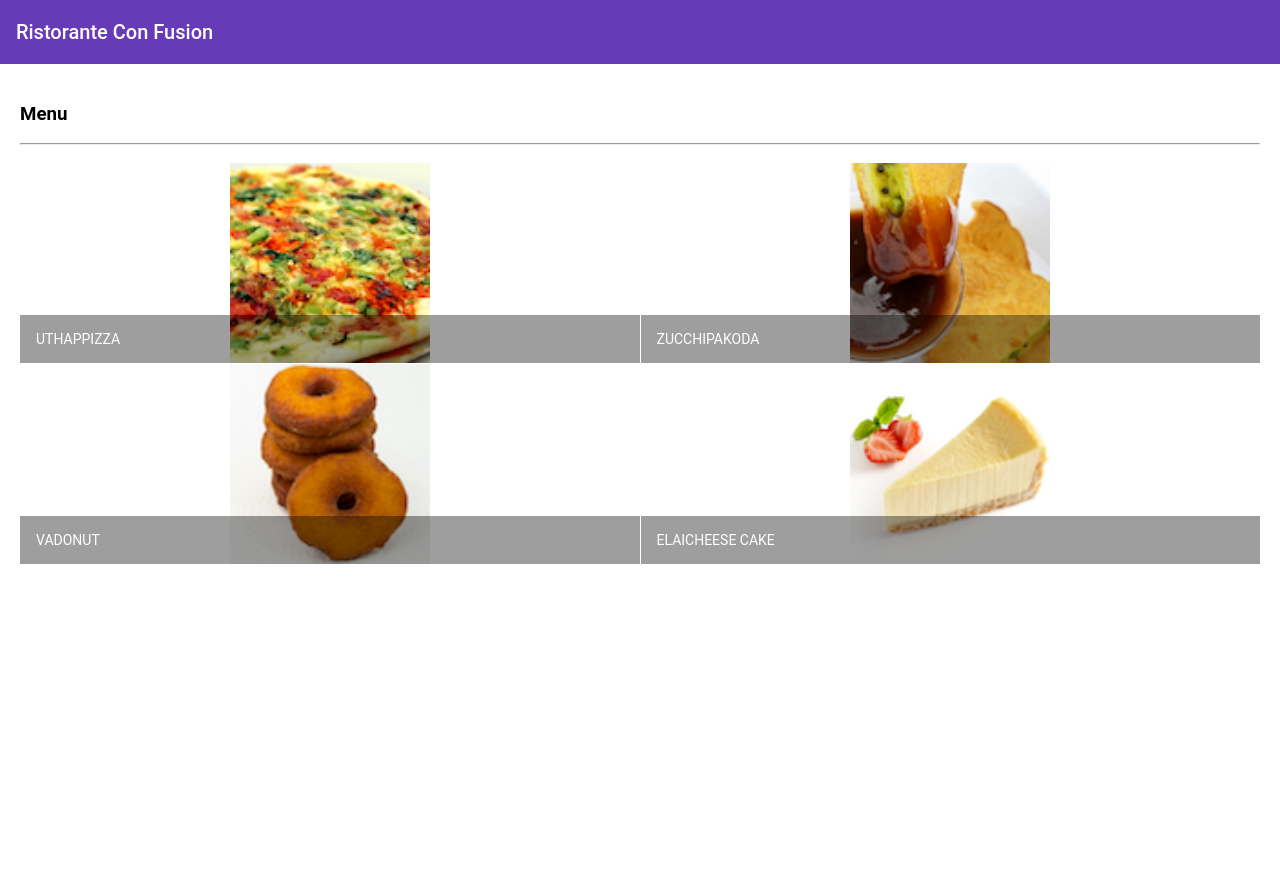
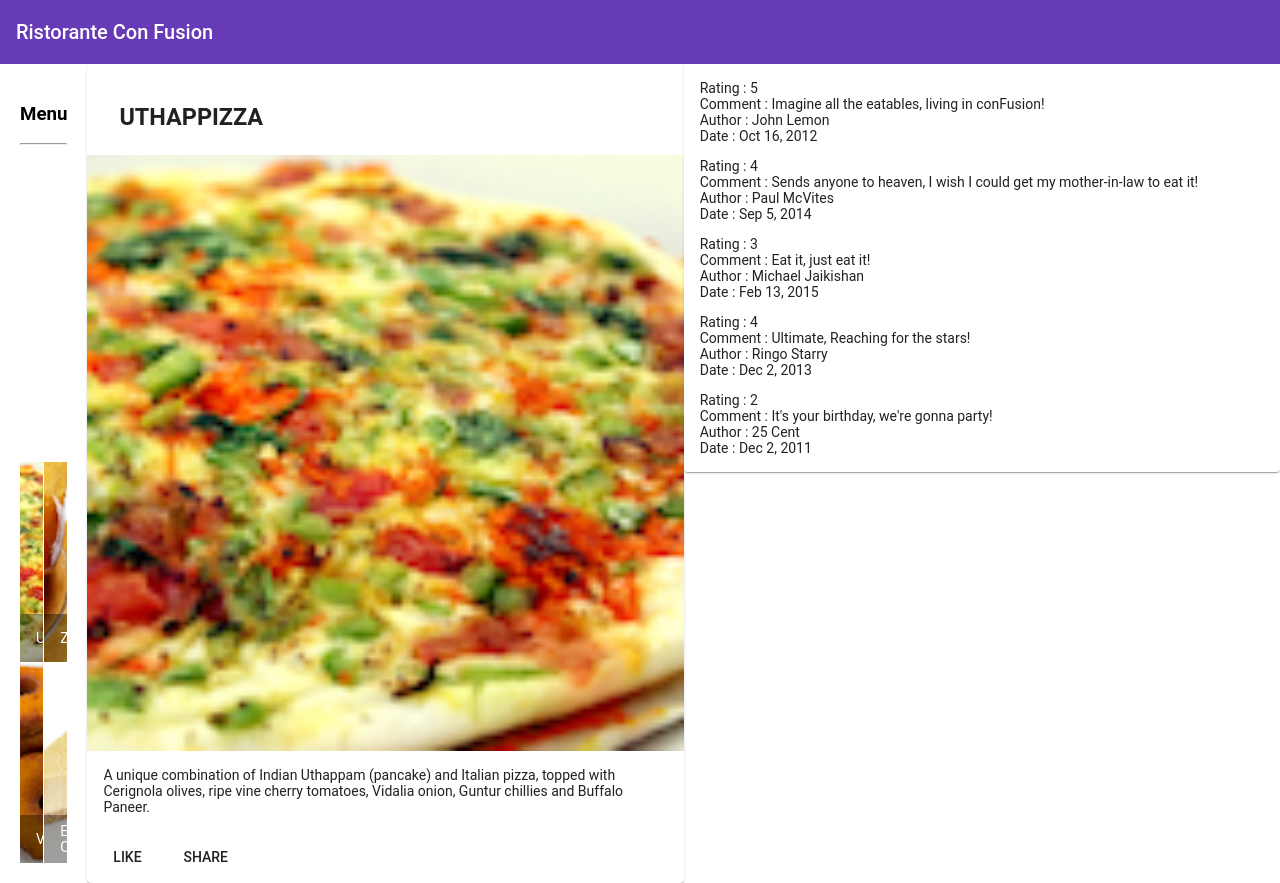
Before and after one commit to Daydreamer057/angular, an Angular app: page / in a window 1280 px wide. Before the commit the page ends 800 px from the top, so only its background shows below. Built offline with nearby package versions, Linux system fonts and the light colour scheme.

Commit message:
Session Final 1 END

```diff
--- a/src/app/app.module.ts
+++ b/src/app/app.module.ts
@@ -12,7 +12,7 @@ import { AppComponent } from './app.component';
 
 import 'hammerjs';
 import { MenuComponent } from './menu/menu.component';
-import { DishdetailComponent } from './dishdetail/dishdetail.component';
+import { DishdetailComponent } from './menu/dishdetail/dishdetail.component';
 
 @NgModule({
   declarations: [
--- a/src/app/dishdetail/dishdetail.component.html
+++ /dev/null
@@ -1,17 +0,0 @@
-<div class="container"
-     fxLayout="row"
-     fxLayout.sm="column"
-     fxLayout.xs="column"
-     fxLayoutAlign.gt-md="space-around center"
-     fxLayoutGap="10px"
-     fxLayoutGap.xs="0">
-
-  <div fxFlex="40">
-    <p>Display the details of the Dish here</p>
-  </div>
-
-  <div fxFlex="40">
-    <p>Display the list of comments here</p>
-  </div>
-
-</div>
--- /dev/null
+++ b/src/app/menu/dishdetail/dishdetail.component.html
@@ -0,0 +1,30 @@
+<div fxFlex>
+  <mat-card>
+    <mat-card-header>
+      <mat-card-title>
+        <h3>{{selectedDish.name | uppercase}}</h3>
+      </mat-card-title>
+    </mat-card-header>
+    <img mat-card-image src={{selectedDish.image}} alt={{selectedDish.name}}>
+    <mat-card-content>
+      <p>{{selectedDish.description}}</p>
+    </mat-card-content>
+    <mat-card-actions>
+      <button mat-button>LIKE</button>
+      <button mat-button>SHARE</button>
+    </mat-card-actions>
+  </mat-card>
+</div>
+
+<div fxFlex>
+  <mat-card>
+    <mat-card-content>
+      <p *ngFor="let comment of selectedDish.comments">
+      Rating : {{comment.rating}}<br>
+      Comment : {{comment.comment}}<br>
+      Author : {{comment.author}}<br>
+      Date : {{comment.date | date}}
+      </p>
+    </mat-card-content>
+  </mat-card>
+</div>
--- a/src/app/dishdetail/dishdetail.component.ts
+++ b/src/app/menu/dishdetail/dishdetail.component.ts
@@ -1,4 +1,4 @@
-import { Component, OnInit } from '@angular/core';
+import {Component, OnInit} from '@angular/core';
 
 const DISH = {
   id: '0',
@@ -50,7 +50,8 @@ const DISH = {
   styleUrls: ['./dishdetail.component.scss']
 })
 export class DishdetailComponent implements OnInit {
-  dish = DISH;
+  dishes = DISH;
+  selectedDish = this.dishes;
 
   constructor() { }
 
--- a/src/app/menu/menu.component.html
+++ b/src/app/menu/menu.component.html
@@ -11,7 +11,7 @@
 
   <div fxFlex>
     <mat-grid-list cols="2" rowHeight="200px">
-      <mat-grid-tile *ngFor="let dish of dishes" (click)="onSelect(dish)">
+      <mat-grid-tile *ngFor="let dish of dishes">
         <img height="200px" src={{dish.image}} alt={{dish.name}}>
         <mat-grid-tile-footer>
           <h1>{{dish.name | uppercase}}</h1>
--- a/src/app/menu/menu.component.ts
+++ b/src/app/menu/menu.component.ts
@@ -1,6 +1,5 @@
-import { Component, OnInit } from '@angular/core';
+import {Component, OnInit} from '@angular/core';
 import { Dish } from '../shared/dish';
-import { DishdetailComponent } from "../dishdetail/dishdetail.component";
 
 const DISHES: Dish[] = [{
   id: '0',
@@ -51,16 +50,11 @@ const DISHES: Dish[] = [{
 })
 export class MenuComponent implements OnInit {
   dishes = DISHES;
-  selectedDish;
+  selectedDish = DISHES[0];
 
-  onSelect(dish){
-        this.selectedDish = this.dishes[dish.id];
-  }
+   constructor() { }
 
-
-  constructor() { }
-
-  ngOnInit() {
+    ngOnInit() {
   }
 
 
```
Also changed, not shown: src/app/menu/dishdetail/dishdetail.component.scss (added), 1 other file (tests, documents, lock files or other folders).
